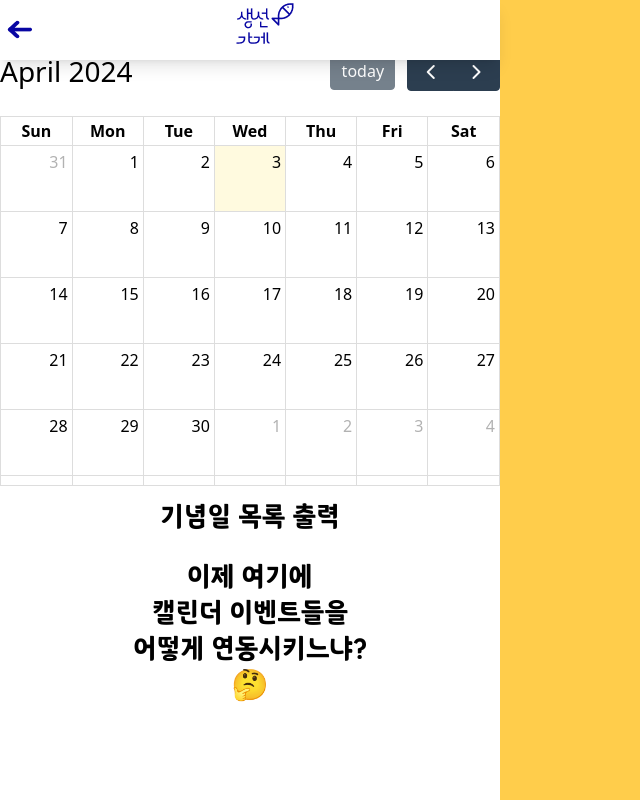
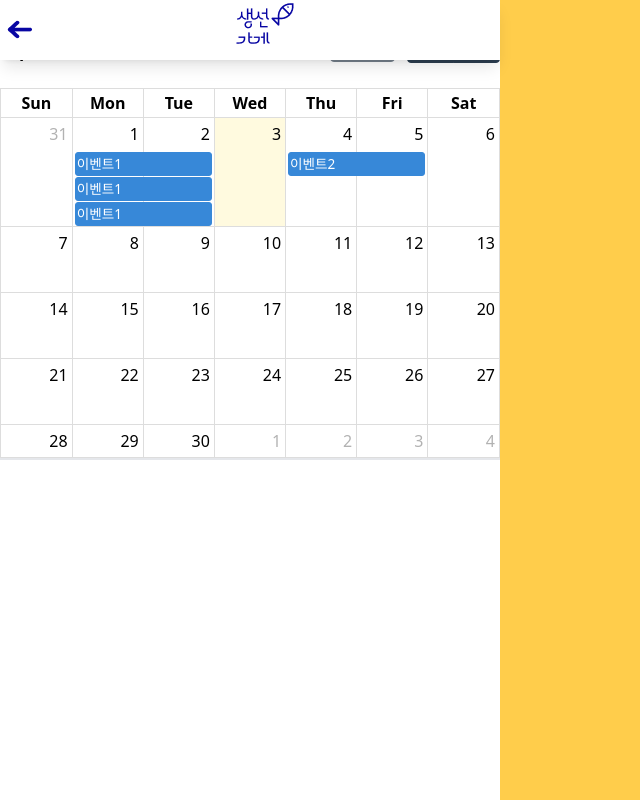
Before and after one commit to sun-mart-egg/funding-gift, a React (Vite) app in the folder FE/: page /calendar in a window 1280 px wide. Shown: the whole page, without its empty margins (0-640 px from the left). Built offline with nearby package versions, Linux system fonts and the light colour scheme.

Commit message:
[FE][Feat] #S10P22D201-207 캘린더에 이벤트 연동 테스트 및 날짜 클릭시 이벤트 목록 출력

```diff
--- a/FE/package.json
+++ b/FE/package.json
@@ -12,6 +12,7 @@
     "dependencies": {
         "@fullcalendar/core": "^6.1.11",
         "@fullcalendar/daygrid": "^6.1.11",
+        "@fullcalendar/interaction": "^6.1.11",
         "@fullcalendar/react": "^6.1.11",
         "axios": "^1.6.8",
         "bootstrap": "^5.3.3",
--- a/FE/src/components/Friends/Calendar.jsx
+++ b/FE/src/components/Friends/Calendar.jsx
@@ -1,25 +1,46 @@
 import FullCalendar from "@fullcalendar/react";
-import dayGridPlugin from "@fullcalendar/daygrid"
+import dayGridPlugin from "@fullcalendar/daygrid";
+import interactionPlugin from "@fullcalendar/interaction"
+import { useState } from "react";
 
 function Calendar() {
-    return (
-        <div className="sub-layer">
-            <div className="relative top-7 w-full">
-                <FullCalendar plugins={[ dayGridPlugin ]} initialView="dayGridMonth"/>
-            </div>
+  const [selectedEvents, setSelectedEvents] = useState([]);
+  const handleDateClick = (arg) => {
+    const clickedDate = arg.dateStr
+    const ThisDate = myEvents.filter((event) => {
+        const startDay = event.start
+        const endDay = event.end
+        return clickedDate >= startDay && clickedDate <= endDay
+    })
+    setSelectedEvents(ThisDate)
+  };
 
-            <div className=" flex flex-col justify-center items-center w-full h-[240px]">
-                <br />
-                <br />
-                <p className=" text-3xl font-cusFont5">기념일 목록 출력</p>
-                <br />
-                <p className=" text-3xl font-cusFont5">이제 여기에</p>
-                <p className=" text-3xl font-cusFont5">캘린더 이벤트들을</p>
-                <p className=" text-3xl font-cusFont5">어떻게 연동시키느냐?</p>
-                <p className=" text-3xl font-cusFont5">🤔</p>
-            </div>
-        </div>
-    )
+  const myEvents = [
+    { title: "이벤트1", start: "2024-04-01", end: "2024-04-03" },
+    { title: "이벤트1", start: "2024-04-01", end: "2024-04-03" },
+    { title: "이벤트1", start: "2024-04-01", end: "2024-04-03" },
+    { title: "이벤트2", start: "2024-04-04", end: "2024-04-06" },
+  ];
+
+  return (
+    <div className="sub-layer">
+      <div className="relative top-0 w-full">
+        <FullCalendar
+          plugins={[dayGridPlugin, interactionPlugin]}
+          initialView="dayGridMonth"
+          events={myEvents}
+          dateClick={handleDateClick}
+        />
+      </div>
+
+      <div className=" flex h-[240px] w-full flex-col items-start p-3 border-t-2">
+        {/* 선택한 날짜에 대한 기념일 목록 출력 */}
+        {selectedEvents.map((event, index) => (
+            <div key={index}>😘{event.title}</div>
+        ))}
+      </div>
+    </div>
+  );
 }
 
 export default Calendar;
```
Also changed, not shown: 1 other file (tests, documents, lock files or other folders).
